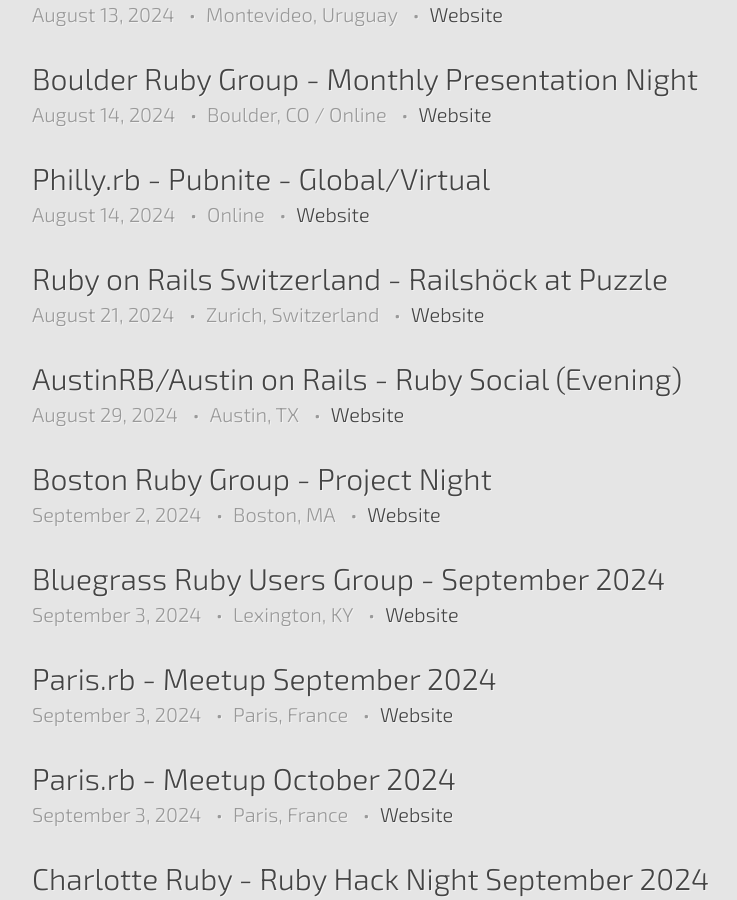
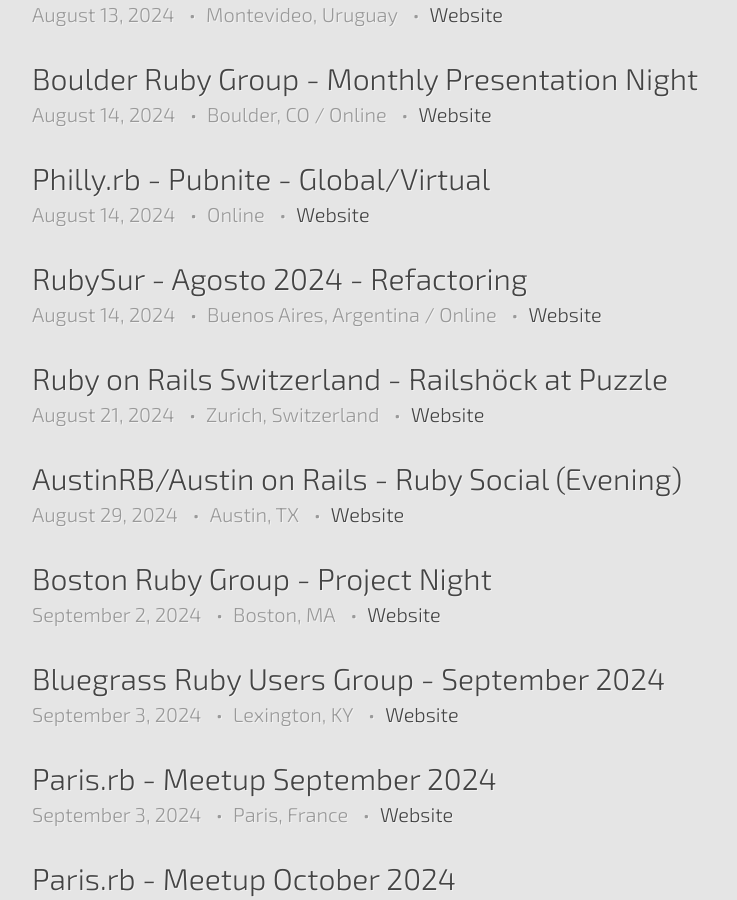
Before and after one commit to ruby-conferences/ruby-conferences.github.io, a Jekyll site: the page built from meetups/index.html, in a window 1280 px wide and 900 px high, scrolled down 1040 px. Shown: the whole window, without its empty margins (208-945 px from the left). Built offline with Jekyll 4.4.1, drawn with Linux system fonts in a browser that asks for light colours.

Commit message:
Add RubySur August meetup

```diff
--- a/_data/meetups.yml
+++ b/_data/meetups.yml
@@ -1404,3 +1404,10 @@
   start_time: 20:30:00 EST
   end_time: 22:00:00 EST
   url: https://www.meetup.com/phillyrb/events/nnlgbtyhccbsb
+
+- name: RubySur - Agosto 2024 - Refactoring
+  location: Buenos Aires, Argentina / Online
+  date: 2024-08-14
+  start_time: 19:30:00 ART
+  end_time: 20:30:00 ART
+  url: https://www.meetup.com/rubyba/events/302656192/
```
